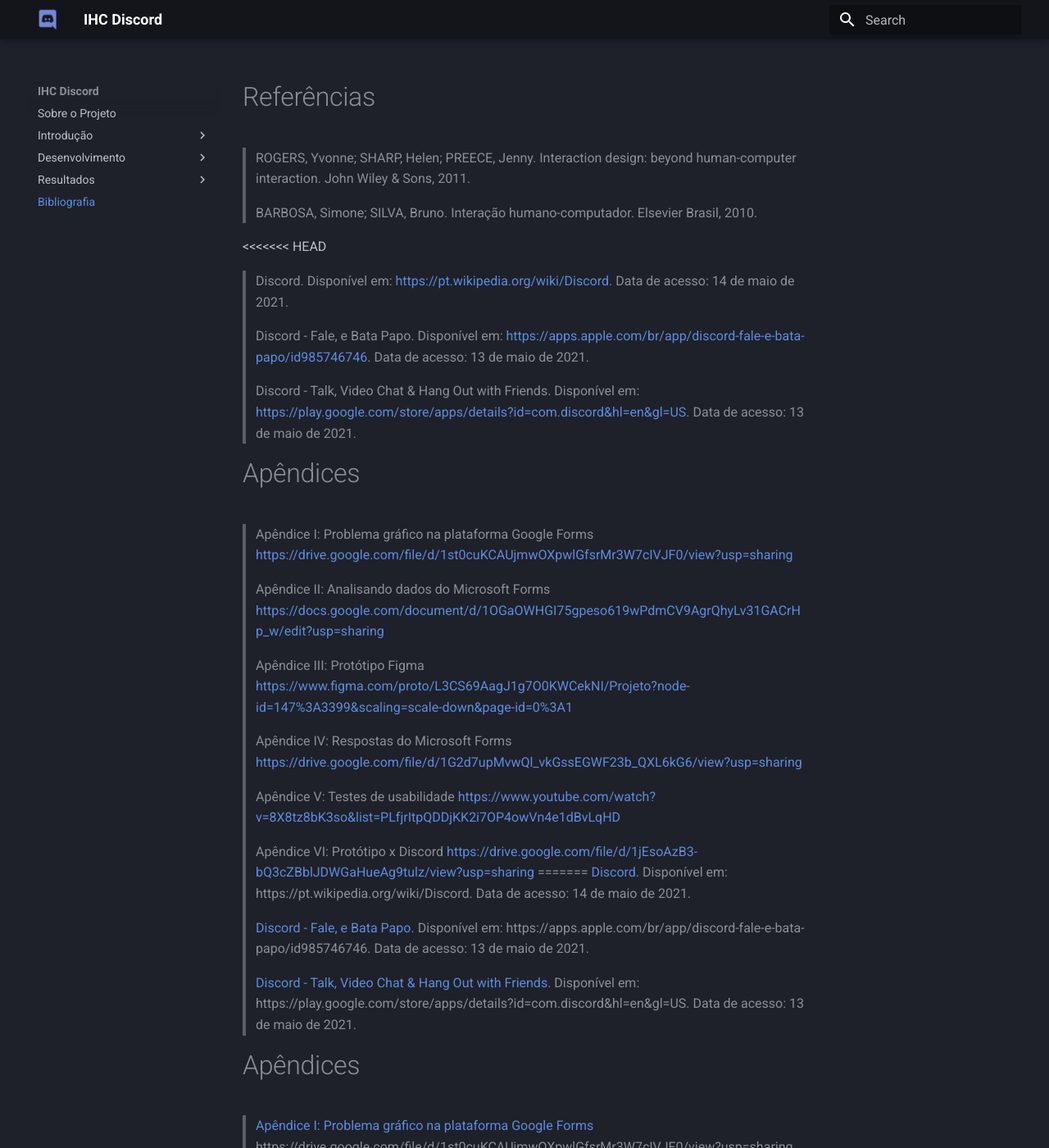
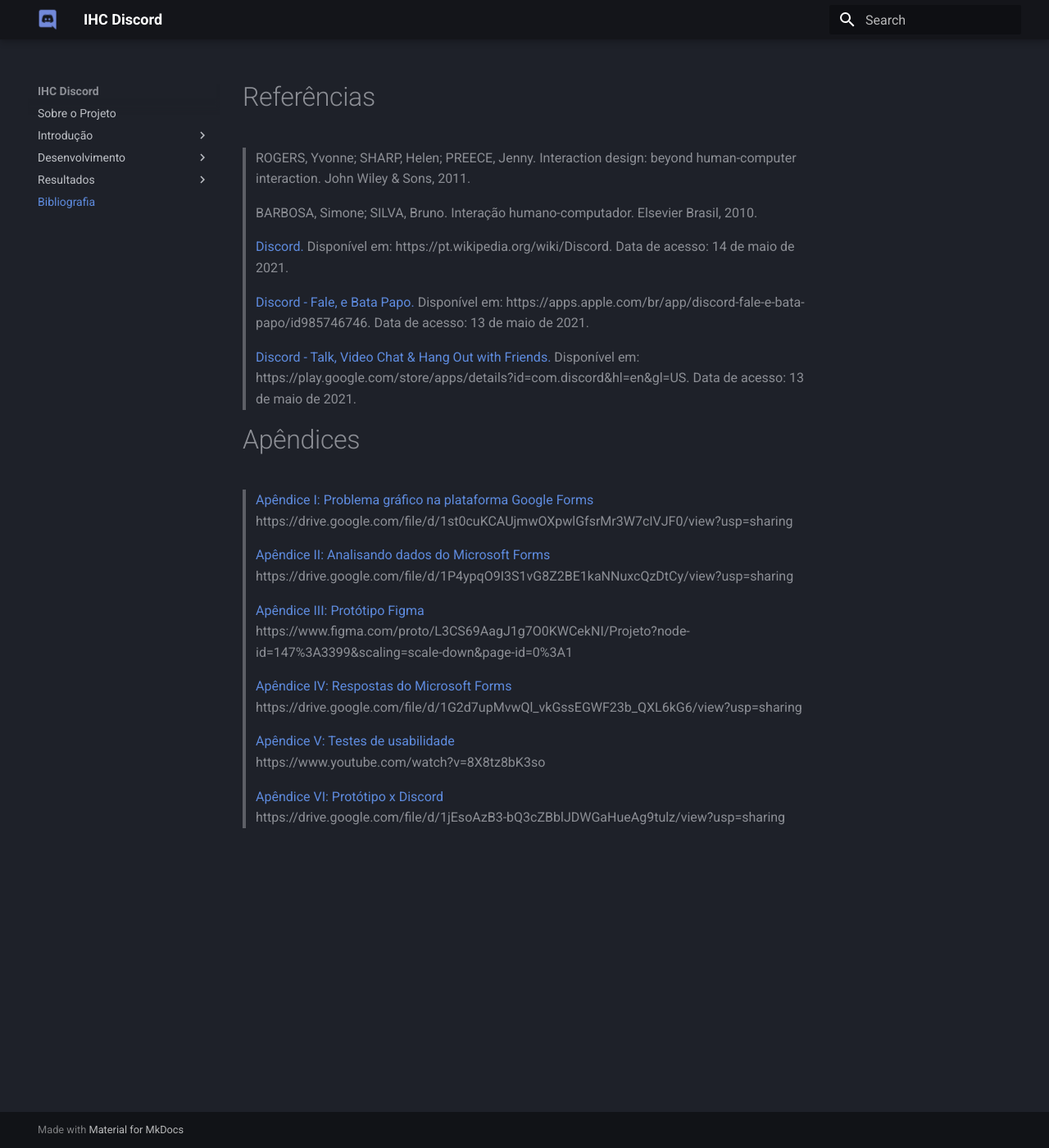
Before and after one commit to HB-fga/IHC-2020.2-Discord, an MkDocs documentation site: the page built from docs/Bibliografia.md, in a window 1280 px wide and 1400 px high. Shown: the whole window at 82% size. Built offline with MkDocs 1.6.1 and Material for MkDocs 9.7.7, drawn with Linux system fonts in a browser that asks for light colours; old or Windows-style settings are respelled for this version of MkDocs; some of the changed text lies outside the part shown.

Commit message:
Consertando links

```diff
--- a/docs/Bibliografia.md
+++ b/docs/Bibliografia.md
@@ -3,32 +3,6 @@
 
 > BARBOSA, Simone; SILVA, Bruno. Interação humano-computador. Elsevier Brasil, 2010.
 
-<<<<<<< HEAD
-> Discord. Disponível em: [https://pt.wikipedia.org/wiki/Discord](https://pt.wikipedia.org/wiki/Discord). Data de acesso: 14 de maio de 2021.
-
-> Discord - Fale, e Bata Papo. Disponível em: [https://apps.apple.com/br/app/discord-fale-e-bata-papo/id985746746](https://apps.apple.com/br/app/discord-fale-e-bata-papo/id985746746). Data de acesso: 13 de maio de 2021.
-
-> Discord - Talk, Video Chat & Hang Out with Friends. Disponível em: [https://play.google.com/store/apps/details?id=com.discord&hl=en&gl=US](https://play.google.com/store/apps/details?id=com.discord&hl=en&gl=US). Data de acesso: 13 de maio de 2021.
-
-# Apêndices
-> Apêndice I: Problema gráfico na plataforma Google Forms
-[https://drive.google.com/file/d/1st0cuKCAUjmwOXpwlGfsrMr3W7cIVJF0/view?usp=sharing](https://drive.google.com/file/d/1st0cuKCAUjmwOXpwlGfsrMr3W7cIVJF0/view?usp=sharing)
-
-> Apêndice II: Analisando dados do Microsoft Forms
-[https://docs.google.com/document/d/1OGaOWHGI75gpeso619wPdmCV9AgrQhyLv31GACrHp_w/edit?usp=sharing](https://docs.google.com/document/d/1OGaOWHGI75gpeso619wPdmCV9AgrQhyLv31GACrHp_w/edit?usp=sharing)
-
-> Apêndice III: Protótipo Figma
-[https://www.figma.com/proto/L3CS69AagJ1g7O0KWCekNI/Projeto?node-id=147%3A3399&scaling=scale-down&page-id=0%3A1](https://www.figma.com/proto/L3CS69AagJ1g7O0KWCekNI/Projeto?node-id=147%3A3399&scaling=scale-down&page-id=0%3A1)
-
-> Apêndice IV: Respostas do Microsoft Forms
-[https://drive.google.com/file/d/1G2d7upMvwQl_vkGssEGWF23b_QXL6kG6/view?usp=sharing](https://drive.google.com/file/d/1G2d7upMvwQl_vkGssEGWF23b_QXL6kG6/view?usp=sharing)
-
-> Apêndice V: Testes de usabilidade
-[https://www.youtube.com/watch?v=8X8tz8bK3so&list=PLfjrItpQDDjKK2i7OP4owVn4e1dBvLqHD](https://www.youtube.com/watch?v=8X8tz8bK3so&list=PLfjrItpQDDjKK2i7OP4owVn4e1dBvLqHD)
-
-> Apêndice VI: Protótipo x Discord
-[https://drive.google.com/file/d/1jEsoAzB3-bQ3cZBblJDWGaHueAg9tulz/view?usp=sharing](https://drive.google.com/file/d/1jEsoAzB3-bQ3cZBblJDWGaHueAg9tulz/view?usp=sharing)
-=======
 > [Discord.](https://pt.wikipedia.org/wiki/Discord) Disponível em: https://pt.wikipedia.org/wiki/Discord. Data de acesso: 14 de maio de 2021.
 
 > [Discord - Fale, e Bata Papo.](https://apps.apple.com/br/app/discord-fale-e-bata-papo/id985746746) Disponível em: https://apps.apple.com/br/app/discord-fale-e-bata-papo/id985746746. Data de acesso: 13 de maio de 2021.
@@ -39,8 +13,8 @@
 > [Apêndice I: Problema gráfico na plataforma Google Forms](https://drive.google.com/file/d/1st0cuKCAUjmwOXpwlGfsrMr3W7cIVJF0/view?usp=sharing)
 https://drive.google.com/file/d/1st0cuKCAUjmwOXpwlGfsrMr3W7cIVJF0/view?usp=sharing
 
-> [Apêndice II: Analisando dados do Microsoft Forms](https://docs.google.com/document/d/1OGaOWHGI75gpeso619wPdmCV9AgrQhyLv31GACrHp_w/edit?usp=sharing)
-https://docs.google.com/document/d/1OGaOWHGI75gpeso619wPdmCV9AgrQhyLv31GACrHp_w/edit?usp=sharing
+> [Apêndice II: Analisando dados do Microsoft Forms](https://drive.google.com/file/d/1P4ypqO9I3S1vG8Z2BE1kaNNuxcQzDtCy/view?usp=sharing)
+https://drive.google.com/file/d/1P4ypqO9I3S1vG8Z2BE1kaNNuxcQzDtCy/view?usp=sharing
 
 > [Apêndice III: Protótipo Figma](https://www.figma.com/proto/L3CS69AagJ1g7O0KWCekNI/Projeto?node-id=147%3A3399&scaling=scale-down&page-id=0%3A1)
 https://www.figma.com/proto/L3CS69AagJ1g7O0KWCekNI/Projeto?node-id=147%3A3399&scaling=scale-down&page-id=0%3A1
```
Also changed, not shown: other parts of docs/Bibliografia.md (+2 -3 lines), docs/Resultados/Análise_dos_Dados.md (+2 -2 lines).
